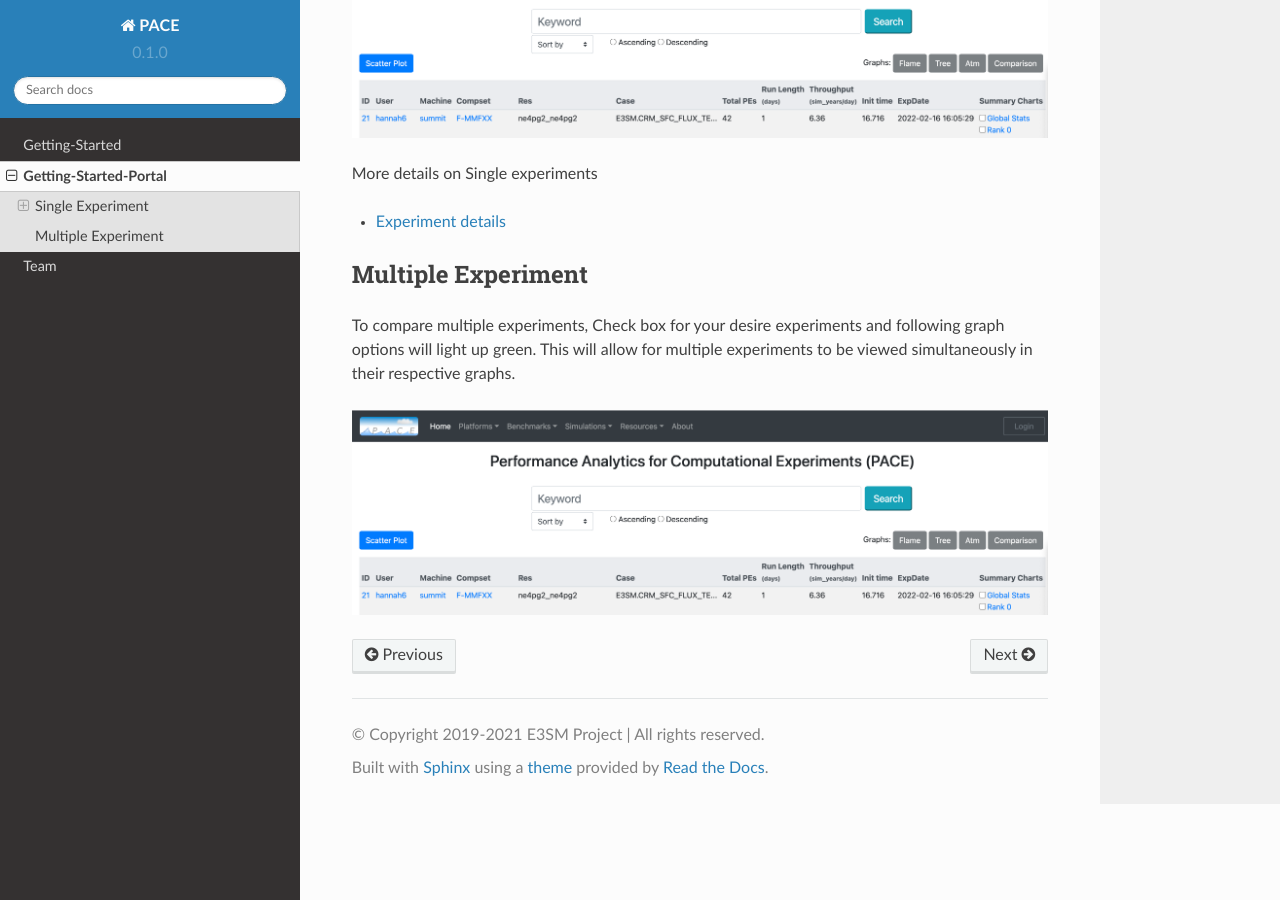
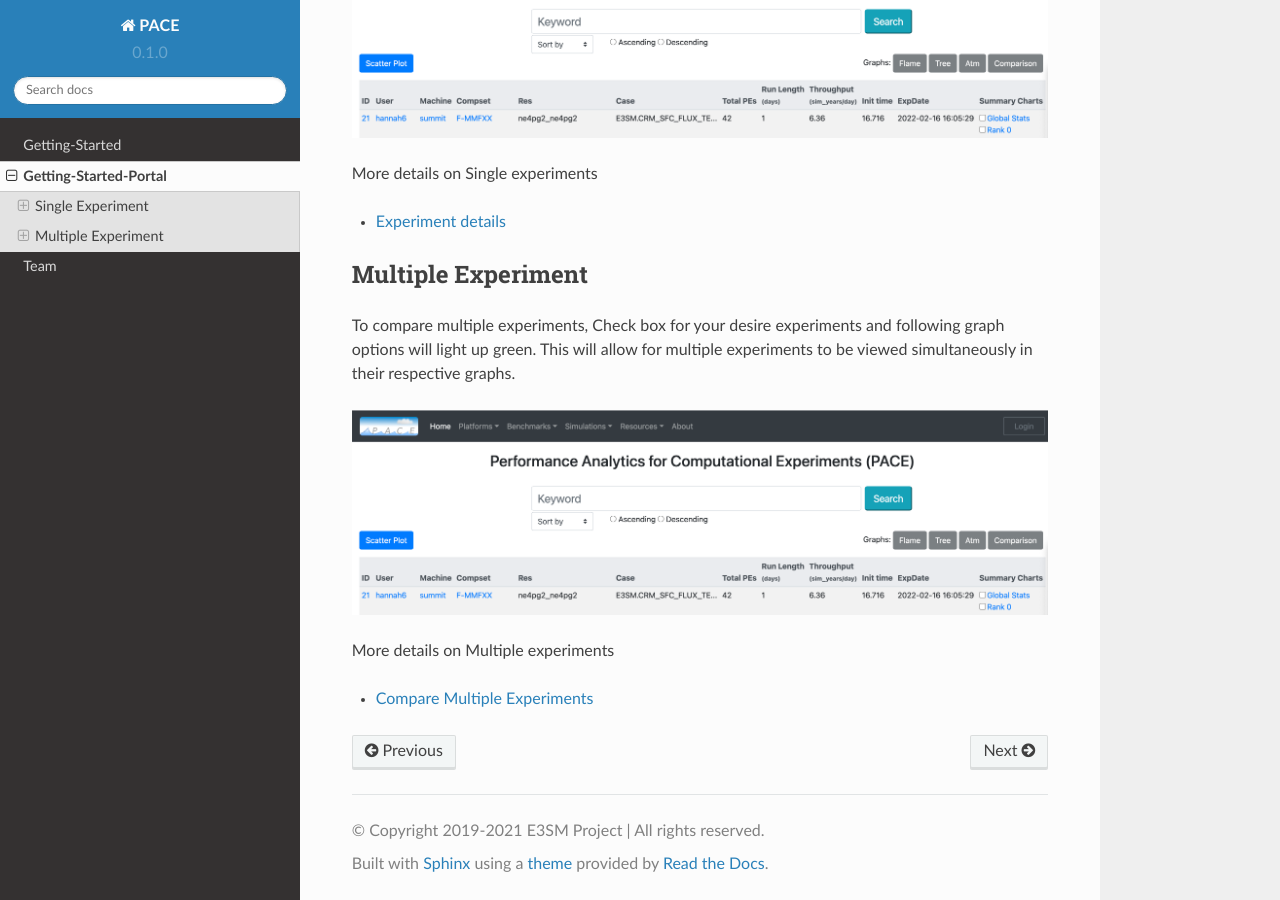
Before and after one commit to gaurabkcutk/readthedocs, a Sphinx documentation site: the page built from docs/source/homepage.rst, in a window 1280 px wide and 900 px high, scrolled down 1053 px. Built offline with Sphinx 7.4.7 and the Read the Docs theme 2.0.0, drawn with Linux system fonts in a browser that asks for light colours.

```diff
--- a/docs/source/homepage.rst
+++ b/docs/source/homepage.rst
@@ -36,3 +36,9 @@ To compare multiple experiments, Check box for your desire experiments and follo
 This will allow for multiple experiments to be viewed simultaneously in their respective graphs.
 
 .. image:: pictures/homeScreen.png
+
+More details on Multiple experiments
+
+.. toctree::
+
+    multiple-experiment
--- /dev/null
+++ b/docs/source/multiple-experiment.rst
@@ -0,0 +1,5 @@
+Compare Multiple Experiments
+=======
+
+After checking the box for your desired experiments.
+Available graphs buttons will light up green.
```
